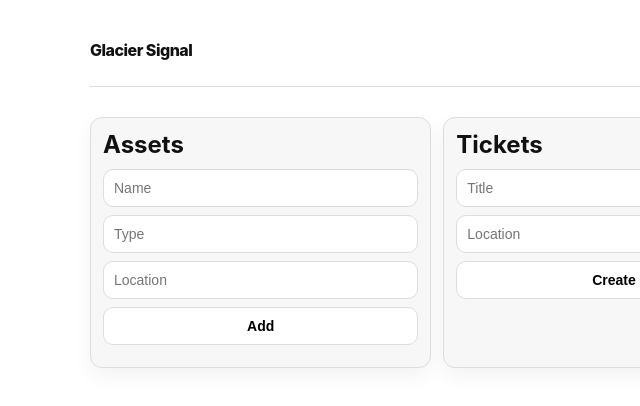
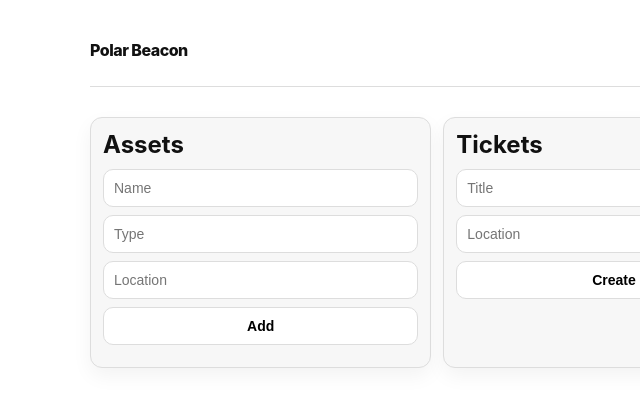
Before and after one commit to Ashutoshsingh20/bw-app-6-1774961916, a website: page public/index.html in a window 1280 px wide. Shown: the full height of the page, 26-666 px from the left. Drawn offline with Linux system fonts and the light colour scheme; no server answers.

Commit message:
chore: brand app

```diff
--- a/package.json
+++ b/package.json
@@ -1,7 +1,7 @@
 {
   "name": "bw-app-6-1774961916",
   "version": "1.0.0",
-  "description": "Glacier Signal monochrome ops dashboard",
+  "description": "Polar Beacon monochrome ops dashboard",
   "type": "module",
   "scripts": {
     "start": "node server.js"
--- a/public/index.html
+++ b/public/index.html
@@ -3,13 +3,13 @@
 <head>
   <meta charset="UTF-8" />
   <meta name="viewport" content="width=device-width, initial-scale=1.0" />
-  <title>Glacier Signal</title>
+  <title>Polar Beacon</title>
   <link rel="stylesheet" href="/style.css" />
 </head>
 <body>
   <div class="shell">
     <header>
-      <div class="logo">Glacier Signal</div>
+      <div class="logo">Polar Beacon</div>
       <p>Monochrome ops dashboard</p>
     </header>
     <section class="metrics" id="metrics"></section>
```
Also changed, not shown: README.md.
